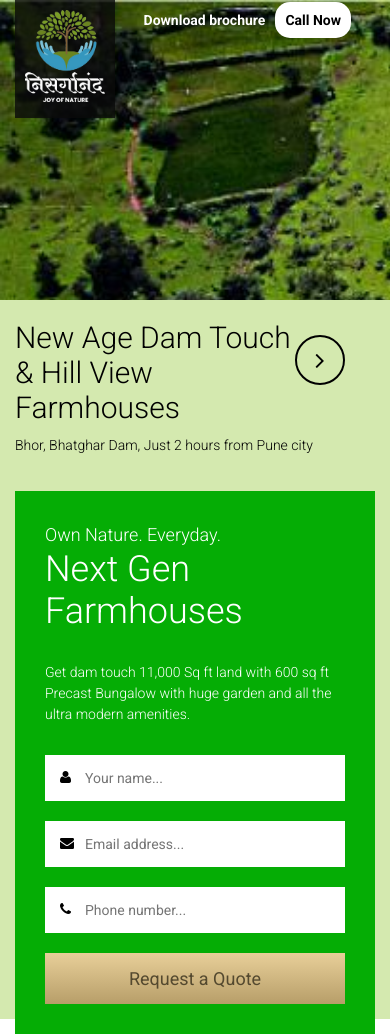
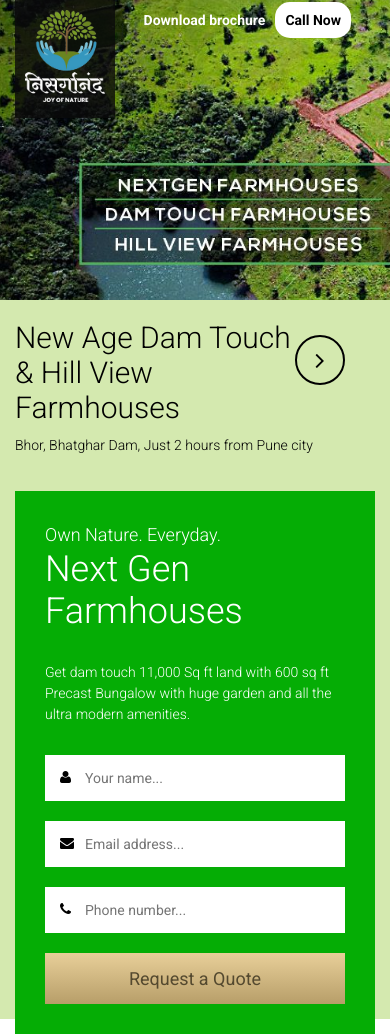
Before and after one commit to Narc2020/nisarganand.github.io, a plain HTML site: page index.html in a window 390 px wide. Shown: the top 1034 px of the page. Drawn offline with Linux system fonts and the light colour scheme.

Commit message:
banner img

```diff
--- a/style.css
+++ b/style.css
@@ -1534,7 +1534,11 @@ form textarea {
 @media screen and (max-width: 360px) {
 
   .site-header {
-
+    /* position: relative;
+    background-image: url('images/360x360.gif');
+    background-size: 360px 300px;
+    background-repeat: no-repeat;
+    margin-bottom: 100px; */
     }
 
     .branding img{
@@ -1545,3 +1549,16 @@ form textarea {
     }
 
 }
+@media screen and (max-width: 988px) {
+
+  .site-header {
+       background-image:url('images/webbanner.png') ;
+       background-size: 988px 300px;
+    background-repeat: no-repeat;
+       /* background-size: cover; */
+    }
+
+
+
+
+}
```
Also changed, not shown: images/webbanner.png (added).
